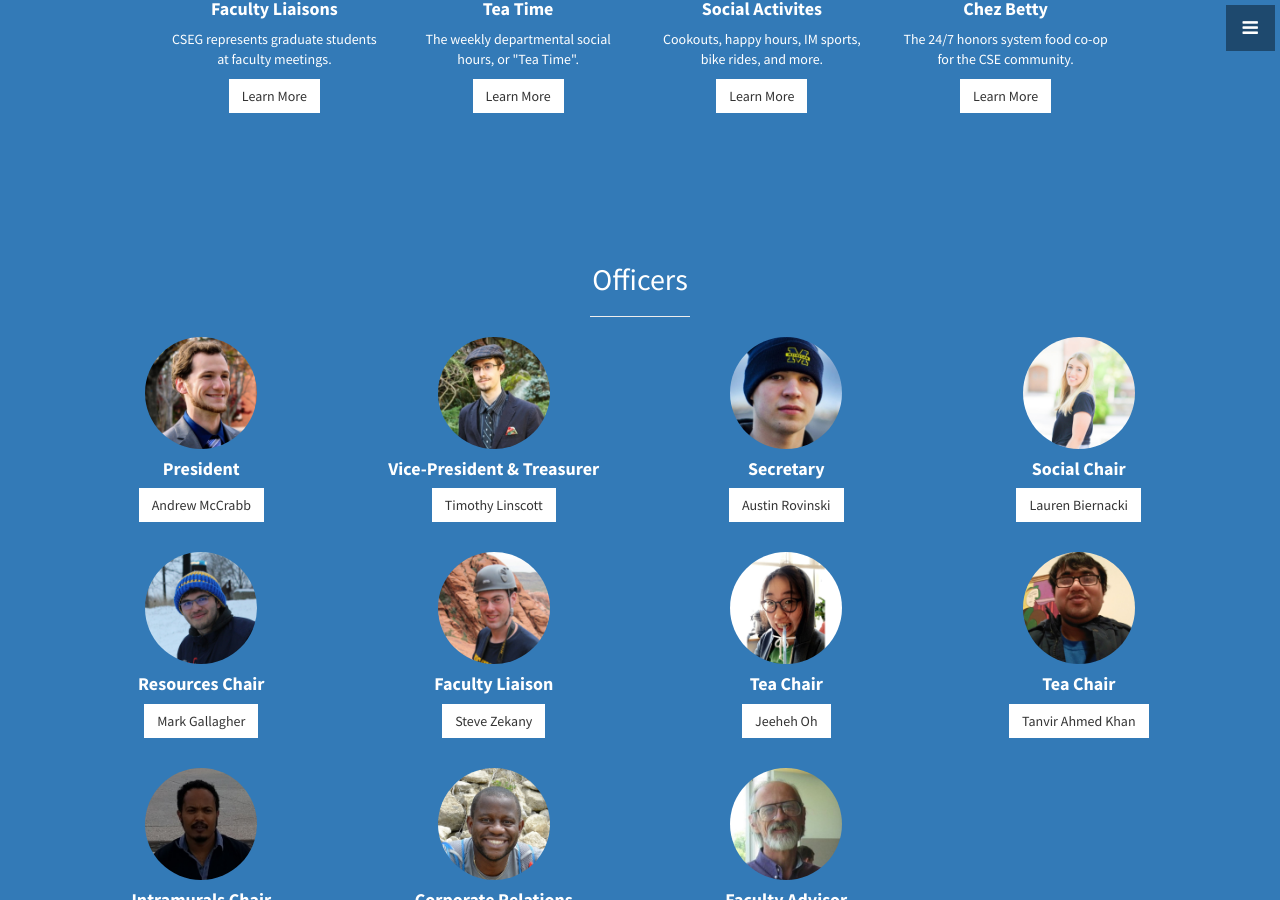
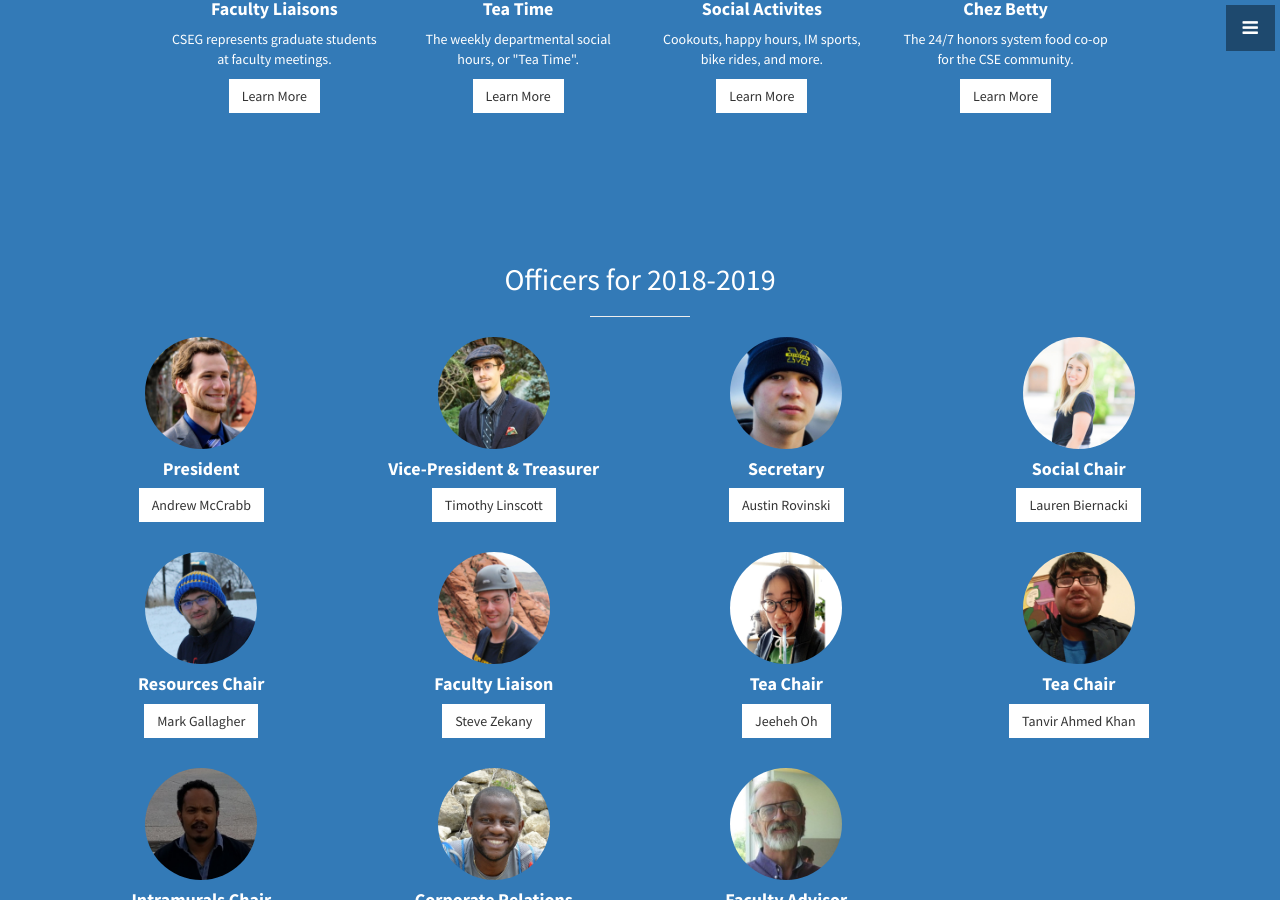
Before and after one commit to cseg-michigan/cseg-michigan.github.io, a Jekyll site: the page built from index.html, in a window 1280 px wide and 900 px high, scrolled down 1472 px. Built offline with Jekyll 4.4.1, drawn with Linux system fonts in a browser that asks for light colours.

Commit message:
Added year for officer's term

```diff
--- a/_includes/officers.html
+++ b/_includes/officers.html
@@ -3,7 +3,7 @@
   <div class="container">
     <div class="row">
       <div class="col-lg-12 text-center">
-        <h2>Officers</h2>
+        <h2>Officers for 2018-2019</h2>
         <hr class="small">
 
         <div class="row">
```
